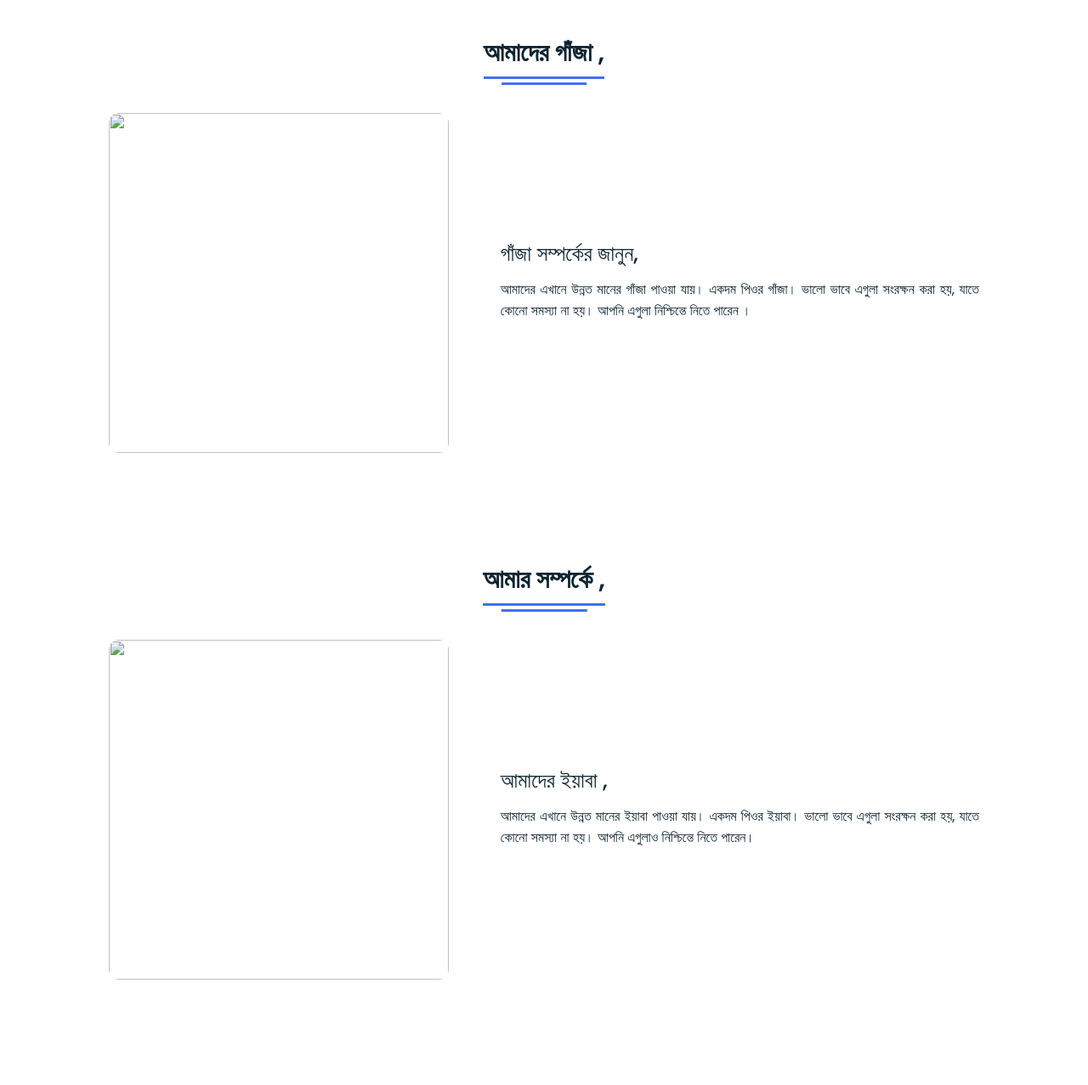
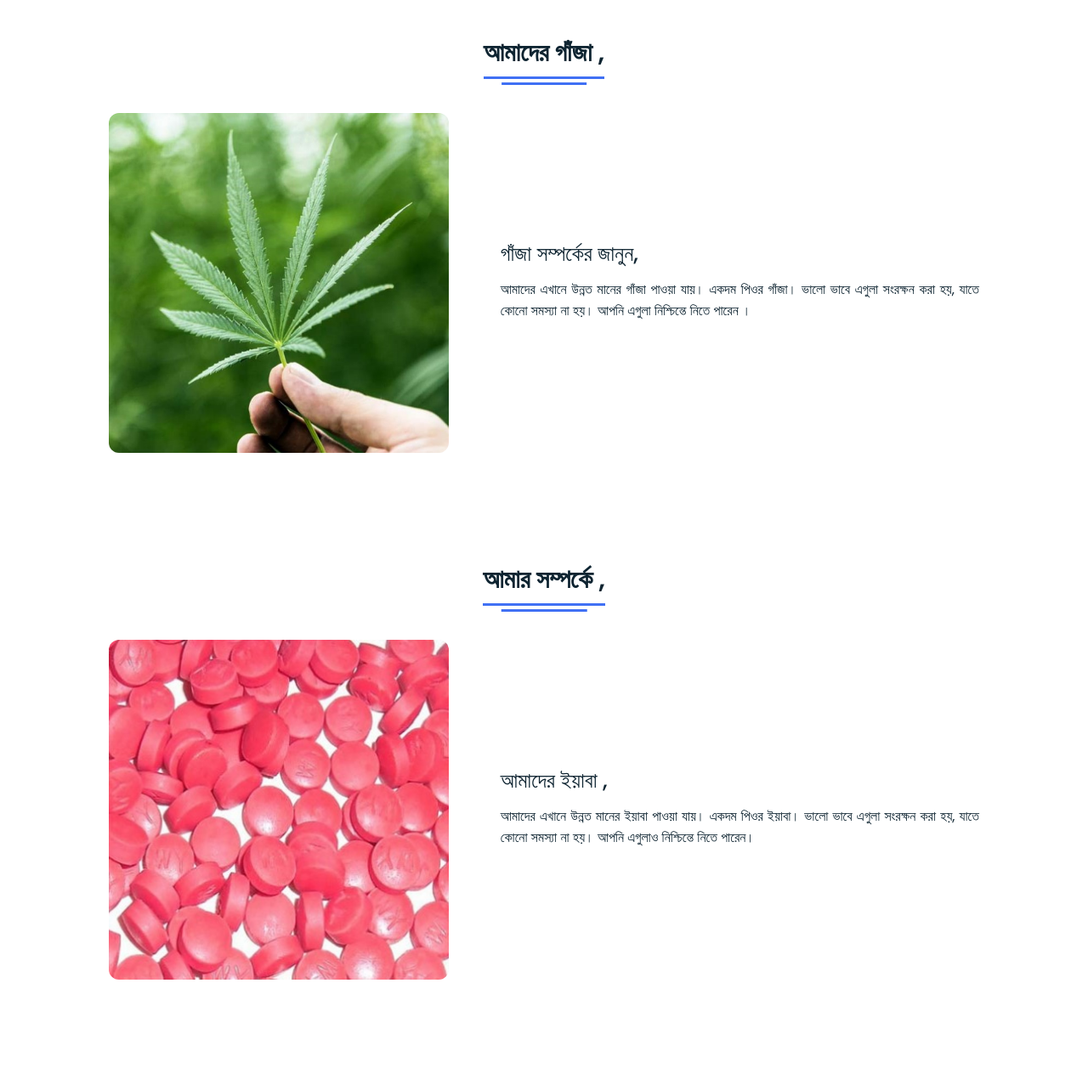
Before and after one commit to mdrijoanmaruf/ali_nur_gaza_yabaa_company, a plain HTML site: page index.html in a window 1280 px wide. Shown: the part 1460-2737 px from the top of the page at 85% size. Drawn offline with Linux system fonts and the light colour scheme.

Commit message:
Update index.html

```diff
--- a/index.html
+++ b/index.html
@@ -76,7 +76,7 @@
     <div class="title"><span>আমাদের গাঁজা ,</span></div>
   <div class="about-details">
     <div class="left">
-     <img src="Images/gazaimg.jpg" alt="">
+     <img src="gazaimg.jpg" alt="">
     </div>
     <div class="right">
       <div class="topic">গাঁজা সম্পর্কের জানুন,</div>
@@ -94,7 +94,7 @@
     <div class="title"><span>আমার সম্পর্কে ,</span></div>
   <div class="about-details">
     <div class="left">
-     <img src="Images/yaba1.jpg" alt="">
+     <img src="yaba1.jpg" alt="">
     </div>
     <div class="right">
       <div class="topic">আমাদের ইয়াবা ,</div>
```
